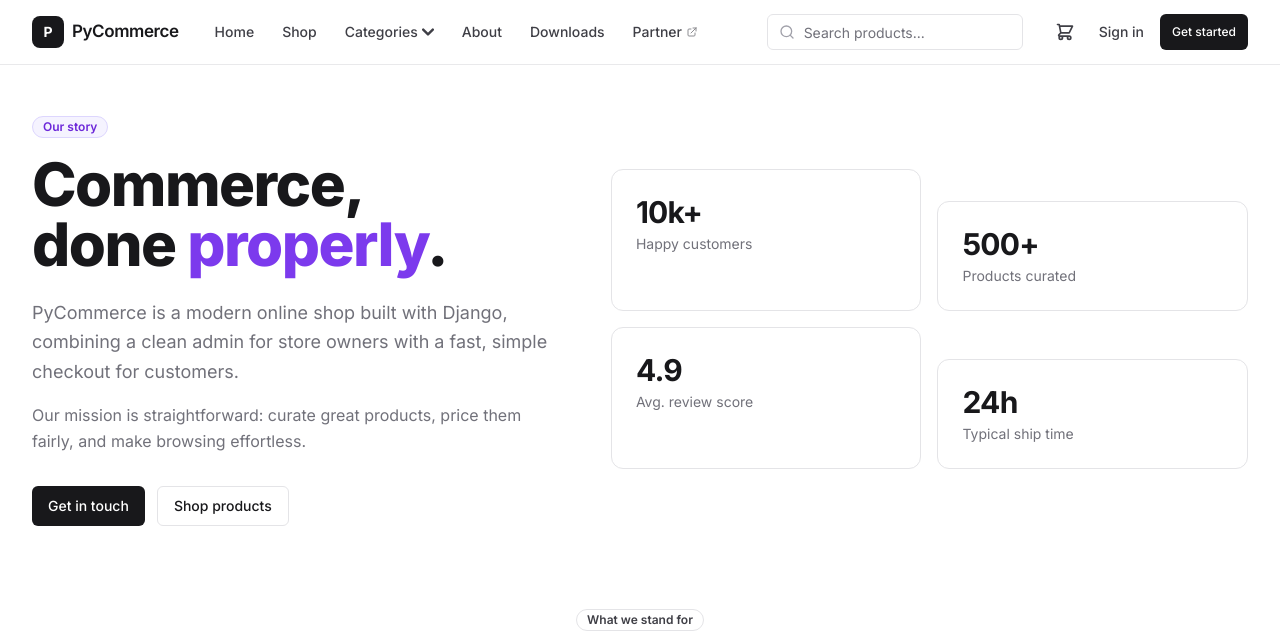
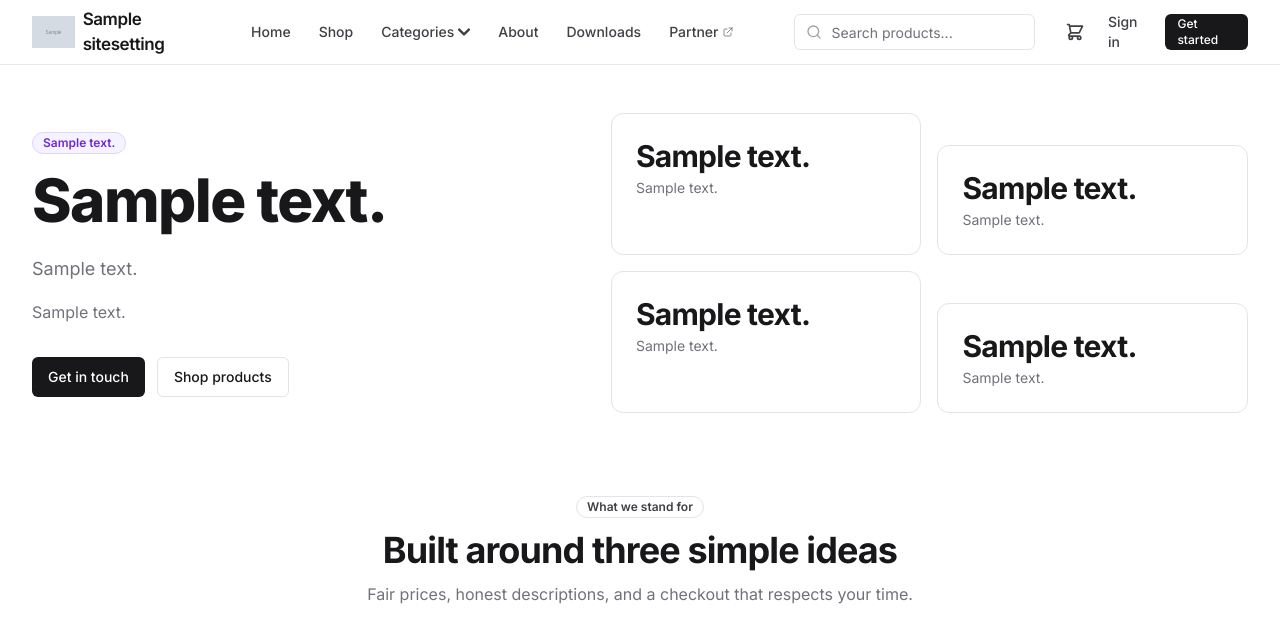
Before and after one commit to achkovski/pycommerce, a Django app: page /about/ in a window 1280 px wide. Shown: the top 642 px of the page. Run offline with Django 5.2, Linux system fonts and the light colour scheme; tables that the repository leaves empty hold one stand-in row (values such as "Sample post"); grey boxes marked "Sample" are stand-in pictures; some libraries are stand-ins or nearby versions.

Commit message:
Add SiteSettings singleton for store-wide customization
- New SiteSettings model: store name/tagline/logo, contact info, map lat/lng/zoom, about-page copy + 4 editable stats, and homepage section visibility toggles.
- Registered in admin with grouped fieldsets and singleton behavior (no add once created, no delete, changelist redirects to the single row).
- Added 'Site settings' link to the Unfold sidebar under Storefront.
- Context processor exposes site_settings to every template.
- base.html now reads store name, logo, favicon, and tagline from settings.
- home.html sections (featured / on-sale / categories / newsletter) respect visibility toggles.
- about.html pulls headline, lead, body, stats, contact info, and map coords from settings.
- Added missing django-unfold to requirements.txt.

```diff
--- a/PyCommerce/settings.py
+++ b/PyCommerce/settings.py
@@ -69,6 +69,7 @@ TEMPLATES = [
                 'django.contrib.messages.context_processors.messages',
                 'cart.context_processors.cart',
                 'store.context_processors.categories',
+                'store.context_processors.site_settings',
             ],
         },
     },
@@ -179,6 +180,11 @@ UNFOLD = {
                 'separator': True,
                 'items': [
                     {
+                        'title': 'Site settings',
+                        'icon': 'tune',
+                        'link': '/admin/store/sitesettings/',
+                    },
+                    {
                         'title': 'Hero sections',
                         'icon': 'view_carousel',
                         'link': '/admin/store/hero/',
--- a/requirements.txt
+++ b/requirements.txt
@@ -1,5 +1,6 @@
 Django>=6.0,<6.1
 django-allauth>=65.0
+django-unfold>=0.70
 Pillow>=12.0
 django-crispy-forms>=2.6
 crispy-tailwind>=1.0
--- a/store/context_processors.py
+++ b/store/context_processors.py
@@ -1,5 +1,9 @@
-from .models import Category
+from .models import Category, SiteSettings
 
 
 def categories(request):
     return {'nav_categories': Category.objects.all()}
+
+
+def site_settings(request):
+    return {'site_settings': SiteSettings.load()}
--- a/templates/base.html
+++ b/templates/base.html
@@ -4,7 +4,8 @@
 <head>
     <meta charset="UTF-8" />
     <meta name="viewport" content="width=device-width, initial-scale=1.0" />
-    <title>{% block title %}PyCommerce{% endblock %}</title>
+    <title>{% block title %}{{ site_settings.store_name }}{% endblock %}</title>
+    {% if site_settings.favicon %}<link rel="icon" href="{{ site_settings.favicon.url }}" />{% endif %}
 
     <link rel="preconnect" href="https://fonts.googleapis.com" />
     <link rel="preconnect" href="https://fonts.gstatic.com" crossorigin />
@@ -66,8 +67,12 @@
 <header class="sticky top-0 z-40 w-full border-b border-zinc-200/80 bg-white/80 backdrop-blur supports-[backdrop-filter]:bg-white/60">
     <div class="max-w-7xl mx-auto px-4 sm:px-6 lg:px-8 h-16 flex items-center gap-6">
         <a href="{% url 'store:home' %}" class="flex items-center gap-2">
-            <span class="inline-flex h-8 w-8 items-center justify-center rounded-lg bg-zinc-900 text-white font-bold text-sm">P</span>
-            <span class="text-[17px] font-semibold tracking-tight">PyCommerce</span>
+            {% if site_settings.logo %}
+                <img src="{{ site_settings.logo.url }}" alt="{{ site_settings.store_name }}" class="h-8 w-auto" />
+            {% else %}
+                <span class="inline-flex h-8 w-8 items-center justify-center rounded-lg bg-zinc-900 text-white font-bold text-sm">{{ site_settings.store_name|slice:":1" }}</span>
+            {% endif %}
+            <span class="text-[17px] font-semibold tracking-tight">{{ site_settings.store_name }}</span>
         </a>
 
         <nav class="hidden md:flex items-center gap-1 text-sm">
@@ -206,10 +211,14 @@
     <div class="max-w-7xl mx-auto px-4 sm:px-6 lg:px-8 py-10 grid md:grid-cols-4 gap-8 text-sm">
         <div class="md:col-span-2">
             <div class="flex items-center gap-2 mb-3">
-                <span class="inline-flex h-7 w-7 items-center justify-center rounded-md bg-zinc-900 text-white font-bold text-xs">P</span>
-                <span class="font-semibold">PyCommerce</span>
+                {% if site_settings.logo %}
+                    <img src="{{ site_settings.logo.url }}" alt="" class="h-7 w-auto" />
+                {% else %}
+                    <span class="inline-flex h-7 w-7 items-center justify-center rounded-md bg-zinc-900 text-white font-bold text-xs">{{ site_settings.store_name|slice:":1" }}</span>
+                {% endif %}
+                <span class="font-semibold">{{ site_settings.store_name }}</span>
             </div>
-            <p class="text-zinc-500 max-w-sm">A modern Django storefront with a clean, simple checkout.</p>
+            <p class="text-zinc-500 max-w-sm">{{ site_settings.store_tagline }}</p>
         </div>
         <div>
             <h3 class="text-[11px] font-semibold uppercase tracking-wider text-zinc-500 mb-3">Shop</h3>
@@ -229,7 +238,7 @@
     </div>
     <div class="border-t border-zinc-200">
         <div class="max-w-7xl mx-auto px-4 sm:px-6 lg:px-8 py-4 text-xs text-zinc-500 flex flex-col sm:flex-row items-center justify-between gap-2">
-            <span>&copy; {% now "Y" %} PyCommerce. All rights reserved.</span>
+            <span>&copy; {% now "Y" %} {{ site_settings.store_name }}. All rights reserved.</span>
             <span>Built with Django</span>
         </div>
     </div>
--- a/templates/store/about.html
+++ b/templates/store/about.html
@@ -1,5 +1,5 @@
 {% extends "base.html" %}
-{% block title %}About & Contact — PyCommerce{% endblock %}
+{% block title %}About & Contact — {{ site_settings.store_name }}{% endblock %}
 
 {% block extra_head %}
 <link rel="stylesheet" href="https://unpkg.com/leaflet@1.9.4/dist/leaflet.css"
@@ -14,38 +14,46 @@
     {# ────────────────────────── INTRO ────────────────────────── #}
     <section class="grid lg:grid-cols-[1fr_1.2fr] gap-12 items-center mb-20">
         <div>
-            <span class="badge-violet mb-4">Our story</span>
+            {% if site_settings.about_badge %}<span class="badge-violet mb-4">{{ site_settings.about_badge }}</span>{% endif %}
             <h1 class="text-4xl md:text-5xl lg:text-6xl font-extrabold tracking-tight leading-[1.05] mb-6">
-                Commerce, <br/>done <span class="text-violet-600">properly</span>.
+                {{ site_settings.about_headline }}
             </h1>
-            <p class="text-lg muted leading-relaxed max-w-xl mb-4">
-                PyCommerce is a modern online shop built with Django, combining a clean admin for store owners with a fast, simple checkout for customers.
-            </p>
-            <p class="muted leading-relaxed max-w-xl">
-                Our mission is straightforward: curate great products, price them fairly, and make browsing effortless.
-            </p>
+            {% if site_settings.about_lead %}
+                <p class="text-lg muted leading-relaxed max-w-xl mb-4">{{ site_settings.about_lead|linebreaksbr }}</p>
+            {% endif %}
+            {% if site_settings.about_body %}
+                <p class="muted leading-relaxed max-w-xl">{{ site_settings.about_body|linebreaksbr }}</p>
+            {% endif %}
             <div class="flex flex-wrap gap-3 mt-8">
                 <a href="#contact" class="btn-dark">Get in touch</a>
                 <a href="{% url 'store:shop' %}" class="btn-outline">Shop products</a>
             </div>
         </div>
         <div class="grid grid-cols-2 gap-4">
+            {% if site_settings.about_stat_1_value %}
                 <div class="card p-6">
-                <div class="text-3xl font-bold tracking-tight mb-1">10k+</div>
-                <div class="muted text-sm">Happy customers</div>
+                    <div class="text-3xl font-bold tracking-tight mb-1">{{ site_settings.about_stat_1_value }}</div>
+                    <div class="muted text-sm">{{ site_settings.about_stat_1_label }}</div>
                 </div>
+            {% endif %}
+            {% if site_settings.about_stat_2_value %}
                 <div class="card p-6 mt-8">
-                <div class="text-3xl font-bold tracking-tight mb-1">500+</div>
-                <div class="muted text-sm">Products curated</div>
+                    <div class="text-3xl font-bold tracking-tight mb-1">{{ site_settings.about_stat_2_value }}</div>
+                    <div class="muted text-sm">{{ site_settings.about_stat_2_label }}</div>
                 </div>
+            {% endif %}
+            {% if site_settings.about_stat_3_value %}
                 <div class="card p-6">
-                <div class="text-3xl font-bold tracking-tight mb-1">4.9</div>
-                <div class="muted text-sm">Avg. review score</div>
+                    <div class="text-3xl font-bold tracking-tight mb-1">{{ site_settings.about_stat_3_value }}</div>
+                    <div class="muted text-sm">{{ site_settings.about_stat_3_label }}</div>
                 </div>
+            {% endif %}
+            {% if site_settings.about_stat_4_value %}
                 <div class="card p-6 mt-8">
-                <div class="text-3xl font-bold tracking-tight mb-1">24h</div>
-                <div class="muted text-sm">Typical ship time</div>
+                    <div class="text-3xl font-bold tracking-tight mb-1">{{ site_settings.about_stat_4_value }}</div>
+                    <div class="muted text-sm">{{ site_settings.about_stat_4_label }}</div>
                 </div>
+            {% endif %}
         </div>
     </section>
 
@@ -125,33 +133,50 @@
                 <div class="card p-6">
                     <h3 class="font-semibold mb-4">Visit us</h3>
                     <address class="not-italic text-sm space-y-2">
+                        {% if site_settings.contact_address_line or site_settings.contact_address %}
                         <div class="flex items-start gap-3">
                             <span class="inline-flex h-8 w-8 items-center justify-center rounded-md bg-zinc-100 text-zinc-700 flex-shrink-0">
                                 <svg class="w-4 h-4" fill="none" stroke="currentColor" viewBox="0 0 24 24"><path stroke-linecap="round" stroke-linejoin="round" stroke-width="2" d="M17.657 16.657L13.414 20.9a2 2 0 01-2.827 0l-4.244-4.243a8 8 0 1111.314 0z"/><path stroke-linecap="round" stroke-linejoin="round" stroke-width="2" d="M15 11a3 3 0 11-6 0 3 3 0 016 0z"/></svg>
                             </span>
                             <div>
-                                <div class="font-medium">PyCommerce HQ</div>
-                                <div class="muted text-xs">ul. Marshal Tito 123, 7000 Bitola, North Macedonia</div>
+                                <div class="font-medium">{{ site_settings.contact_address_line }}</div>
+                                <div class="muted text-xs">{{ site_settings.contact_address }}</div>
                             </div>
                         </div>
+                        {% endif %}
+                        {% if site_settings.contact_email %}
                         <div class="flex items-start gap-3">
                             <span class="inline-flex h-8 w-8 items-center justify-center rounded-md bg-zinc-100 text-zinc-700 flex-shrink-0">
                                 <svg class="w-4 h-4" fill="none" stroke="currentColor" viewBox="0 0 24 24"><path stroke-linecap="round" stroke-linejoin="round" stroke-width="2" d="M3 8l7.89 5.26a2 2 0 002.22 0L21 8M5 19h14a2 2 0 002-2V7a2 2 0 00-2-2H5a2 2 0 00-2 2v10a2 2 0 002 2z"/></svg>
                             </span>
                             <div>
                                 <div class="font-medium">Email</div>
-                                <a href="mailto:hello@pycommerce.example" class="muted text-xs hover:text-violet-700">hello@pycommerce.example</a>
+                                <a href="mailto:{{ site_settings.contact_email }}" class="muted text-xs hover:text-violet-700">{{ site_settings.contact_email }}</a>
                             </div>
                         </div>
+                        {% endif %}
+                        {% if site_settings.contact_phone %}
+                        <div class="flex items-start gap-3">
+                            <span class="inline-flex h-8 w-8 items-center justify-center rounded-md bg-zinc-100 text-zinc-700 flex-shrink-0">
+                                <svg class="w-4 h-4" fill="none" stroke="currentColor" viewBox="0 0 24 24"><path stroke-linecap="round" stroke-linejoin="round" stroke-width="2" d="M3 5a2 2 0 012-2h3.28a1 1 0 01.948.684l1.498 4.493a1 1 0 01-.502 1.21l-2.257 1.13a11.042 11.042 0 005.516 5.516l1.13-2.257a1 1 0 011.21-.502l4.493 1.498a1 1 0 01.684.949V19a2 2 0 01-2 2h-1C9.716 21 3 14.284 3 6V5z"/></svg>
+                            </span>
+                            <div>
+                                <div class="font-medium">Phone</div>
+                                <a href="tel:{{ site_settings.contact_phone }}" class="muted text-xs hover:text-violet-700">{{ site_settings.contact_phone }}</a>
+                            </div>
+                        </div>
+                        {% endif %}
+                        {% if site_settings.contact_hours %}
                         <div class="flex items-start gap-3">
                             <span class="inline-flex h-8 w-8 items-center justify-center rounded-md bg-zinc-100 text-zinc-700 flex-shrink-0">
                                 <svg class="w-4 h-4" fill="none" stroke="currentColor" viewBox="0 0 24 24"><path stroke-linecap="round" stroke-linejoin="round" stroke-width="2" d="M12 8v4l3 3m6-3a9 9 0 11-18 0 9 9 0 0118 0z"/></svg>
                             </span>
                             <div>
                                 <div class="font-medium">Hours</div>
-                                <div class="muted text-xs">Mon–Fri, 9:00–17:00</div>
+                                <div class="muted text-xs">{{ site_settings.contact_hours }}</div>
                             </div>
                         </div>
+                        {% endif %}
                     </address>
                 </div>
                 <div class="card overflow-hidden">
@@ -167,16 +192,17 @@
 {% block extra_js %}
 <script>
   (function () {
-    const storeLat = 41.0297;
-    const storeLng = 21.3297;
-    const map = L.map('map').setView([storeLat, storeLng], 15);
+    const storeLat = {{ site_settings.map_latitude }};
+    const storeLng = {{ site_settings.map_longitude }};
+    const storeZoom = {{ site_settings.map_zoom }};
+    const map = L.map('map').setView([storeLat, storeLng], storeZoom);
     L.tileLayer('https://{s}.tile.openstreetmap.org/{z}/{x}/{y}.png', {
       maxZoom: 19,
       attribution: '&copy; <a href="https://www.openstreetmap.org/copyright">OpenStreetMap</a> contributors'
     }).addTo(map);
     L.marker([storeLat, storeLng])
       .addTo(map)
-      .bindPopup('<b>PyCommerce HQ</b><br>ul. Marshal Tito 123, Bitola')
+      .bindPopup('<b>{{ site_settings.map_popup_title|escapejs }}</b><br>{{ site_settings.map_popup_subtitle|escapejs }}')
       .openPopup();
   })();
 </script>
```
Also changed, not shown: store/admin.py (+50 -1 lines), store/models.py (+69 -0 lines), templates/store/home.html (+6 -2 lines), store/migrations/0004_sitesettings.py (added). Lines whose indentation alone changed are shown as unchanged.
